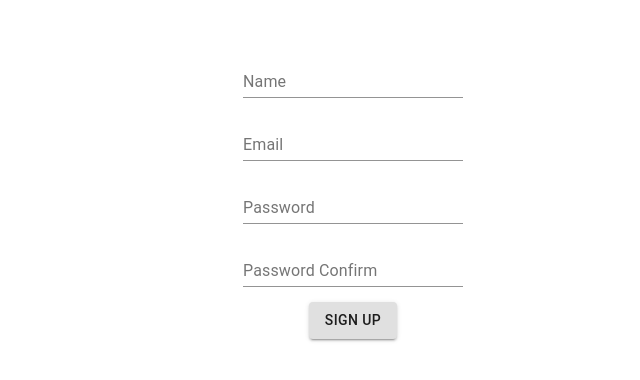
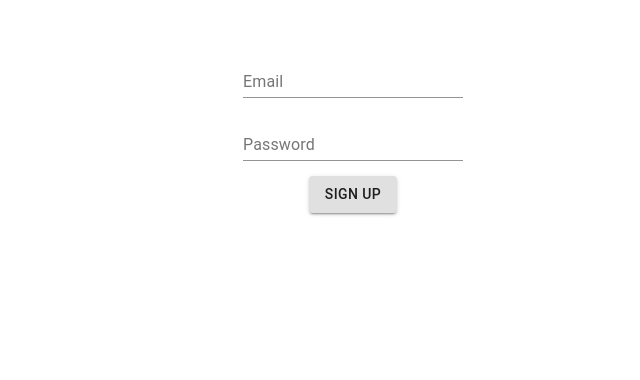
Before and after one commit to taro1025/simple_memo_front, a Next.js app: page /auth/signup in a window 1280 px wide. Shown: the top 380 px of the page, without its empty margins (287-927 px from the left). Built offline with nearby package versions, Linux system fonts and the light colour scheme.

Commit message:
feat: signupAPI作成

```diff
--- /dev/null
+++ b/src/apis/auth.ts
@@ -0,0 +1,29 @@
+import axios from 'axios'
+import {loginUrl} from "../urls";
+import { signupUserUrl } from '../urls/index'
+
+export const signupUser = (email: string, password: string) => {
+    return axios.post(signupUserUrl,
+        {
+            email: email,
+            password: password
+        }, { withCredentials: true })
+        .then(res => {
+            console.log("成功")
+            return res.data
+        })
+        .catch((e) => console.log("登録失敗", e))
+}
+
+export const login = () => {
+    return axios.post(loginUrl,
+        {
+            text: memo,
+            permanent: isPermanent
+        }, { withCredentials: true })
+        .then(res => {
+            console.log("成功")
+            return res.data
+        })
+        .catch((e) => console.log("登録失敗", e))
+}
--- /dev/null
+++ b/src/apis/users.ts
@@ -0,0 +1 @@
+import axios from 'axios'
--- a/src/pages/auth/signup.tsx
+++ b/src/pages/auth/signup.tsx
@@ -3,6 +3,7 @@ import TextField from '@material-ui/core/TextField';
 import React, {useState} from "react"
 import style from '../../styles/pages/Auth.module.css'
 import Button from '@material-ui/core/Button'
+import {signupUser} from "../../apis/auth";
 
 interface inputValueInterface {
     name: string;
@@ -25,20 +26,21 @@ const SignUp: NextPage = () => {
 
     const handleSubmit = () => {
         //ユーザー作成のPOSTを投げる
+        signupUser(state.email, state.password)
     }
 
     return (
         <>
             <div className={style.formWrapper}>
-                <div className={style.fieldWrapper}>
-                    <TextField
-                        id="standard-search"
-                        label="Name"
-                        name="name"
-                        value={state.name}
-                        onChange={event => handleInputChange(event)}
-                    />
-                </div>
+                {/*<div className={style.fieldWrapper}>*/}
+                {/*    <TextField*/}
+                {/*        id="standard-search"*/}
+                {/*        label="Name"*/}
+                {/*        name="name"*/}
+                {/*        value={state.name}*/}
+                {/*        onChange={event => handleInputChange(event)}*/}
+                {/*    />*/}
+                {/*</div>*/}
                 <div className={style.fieldWrapper}>
                     <TextField
                         id="standard-search"
@@ -59,17 +61,17 @@ const SignUp: NextPage = () => {
                         onChange={event => handleInputChange(event)}
                     />
                 </div>
-                <div className={style.fieldWrapper}>
-                    <TextField
-                        id="standard-password-input"
-                        label="Password Confirm"
-                        type="password"
-                        autoComplete="current-password"
-                        name="passwordConfirmation"
-                        value={state.passwordConfirmation}
-                        onChange={event => handleInputChange(event)}
-                    />
-                </div>
+                {/*<div className={style.fieldWrapper}>*/}
+                {/*    <TextField*/}
+                {/*        id="standard-password-input"*/}
+                {/*        label="Password Confirm"*/}
+                {/*        type="password"*/}
+                {/*        autoComplete="current-password"*/}
+                {/*        name="passwordConfirmation"*/}
+                {/*        value={state.passwordConfirmation}*/}
+                {/*        onChange={event => handleInputChange(event)}*/}
+                {/*    />*/}
+                {/*</div>*/}
                 <div className={style.fieldWrapper}>
                     <Button variant="contained" type="submit"
                             onClick={handleSubmit}>
--- a/src/urls/index.ts
+++ b/src/urls/index.ts
@@ -1,3 +1,5 @@
 const DEFAULT_API_LOCALHOST: string = 'http://127.0.0.1:8080/v1'
 
 export const createMemoUrl: string = `${DEFAULT_API_LOCALHOST}/memos/create`
+export const loginUrl: string = `${DEFAULT_API_LOCALHOST}/auth/login`
+export const signupUserUrl: string = `${DEFAULT_API_LOCALHOST}/auth/signup`
```
Also changed, not shown: 2 other files (tests, documents, lock files or other folders).
